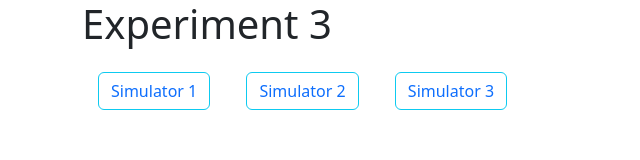
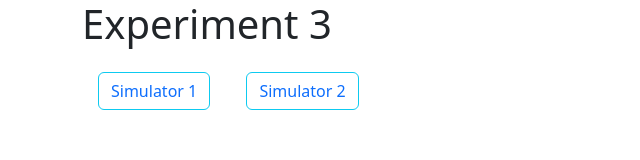
Before and after one commit to virtual-labs/exp-etching-of-materials-iitk, a plain HTML site: page experiment/simulation/index.html in a window 1280 px wide. Shown: the whole page, without its empty margins (0-640 px from the left). Drawn offline with nearby package versions, Linux system fonts and the light colour scheme.

Commit message:
Add files via upload

```diff
--- a/experiment/simulation/index.html
+++ b/experiment/simulation/index.html
@@ -24,7 +24,7 @@
         <h1> Experiment 3 </h1>
         <button type="button" class="btn btn-outline-info  m-3"><a href="Simulator1_exp3.html">Simulator 1</a></button>
         <button type="button" class="btn btn-outline-info  m-3"><a href="Simulator2_exp3.html">Simulator 2</a></button>
-        <button type="button" class="btn btn-outline-info  m-3"><a href="Simulator3_exp3.html">Simulator 3</a></button>
+        <!--<button type="button" class="btn btn-outline-info  m-3"><a href="Simulator3_exp3.html">Simulator 3</a></button>-->
 
     </div>
 
```
